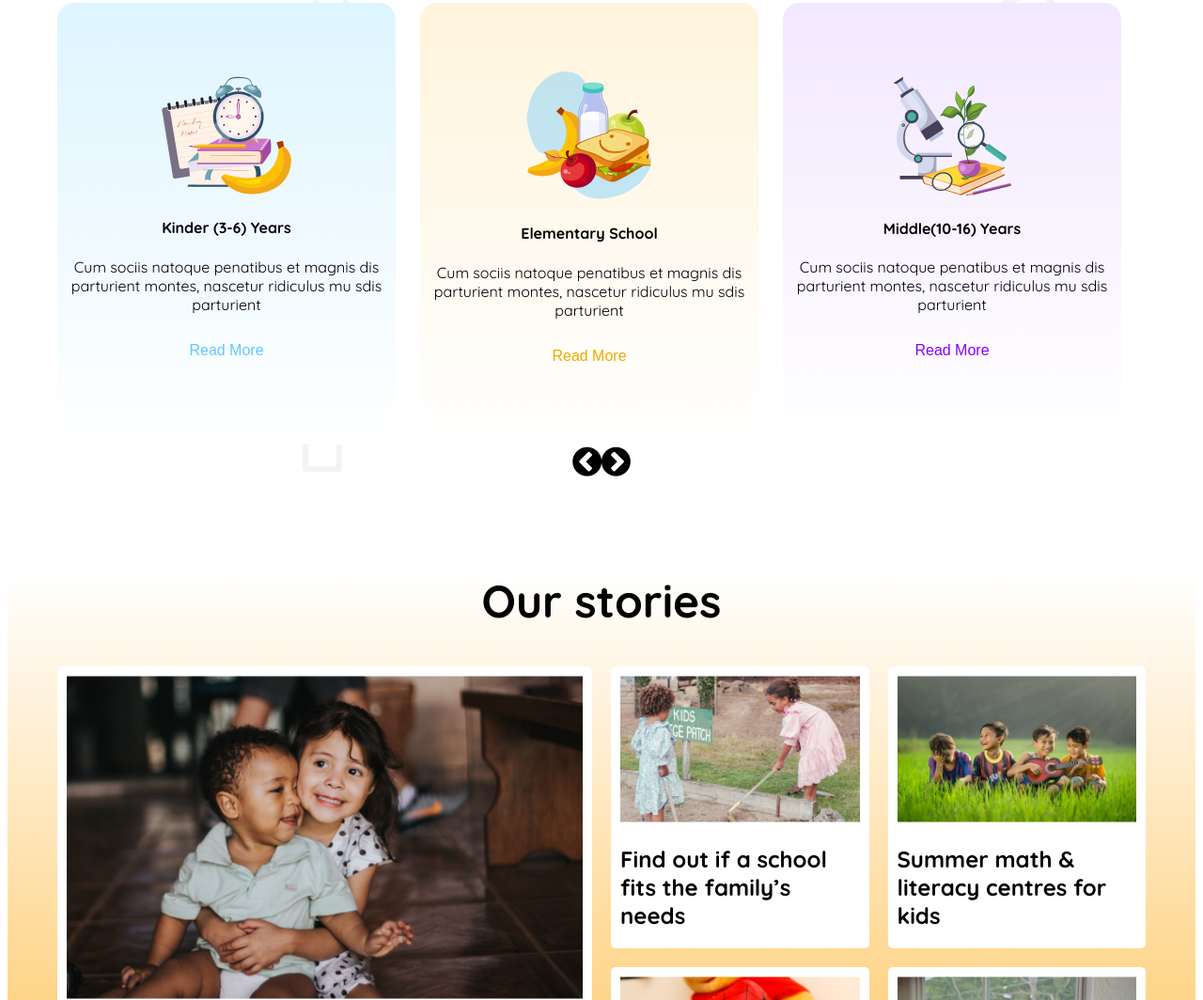
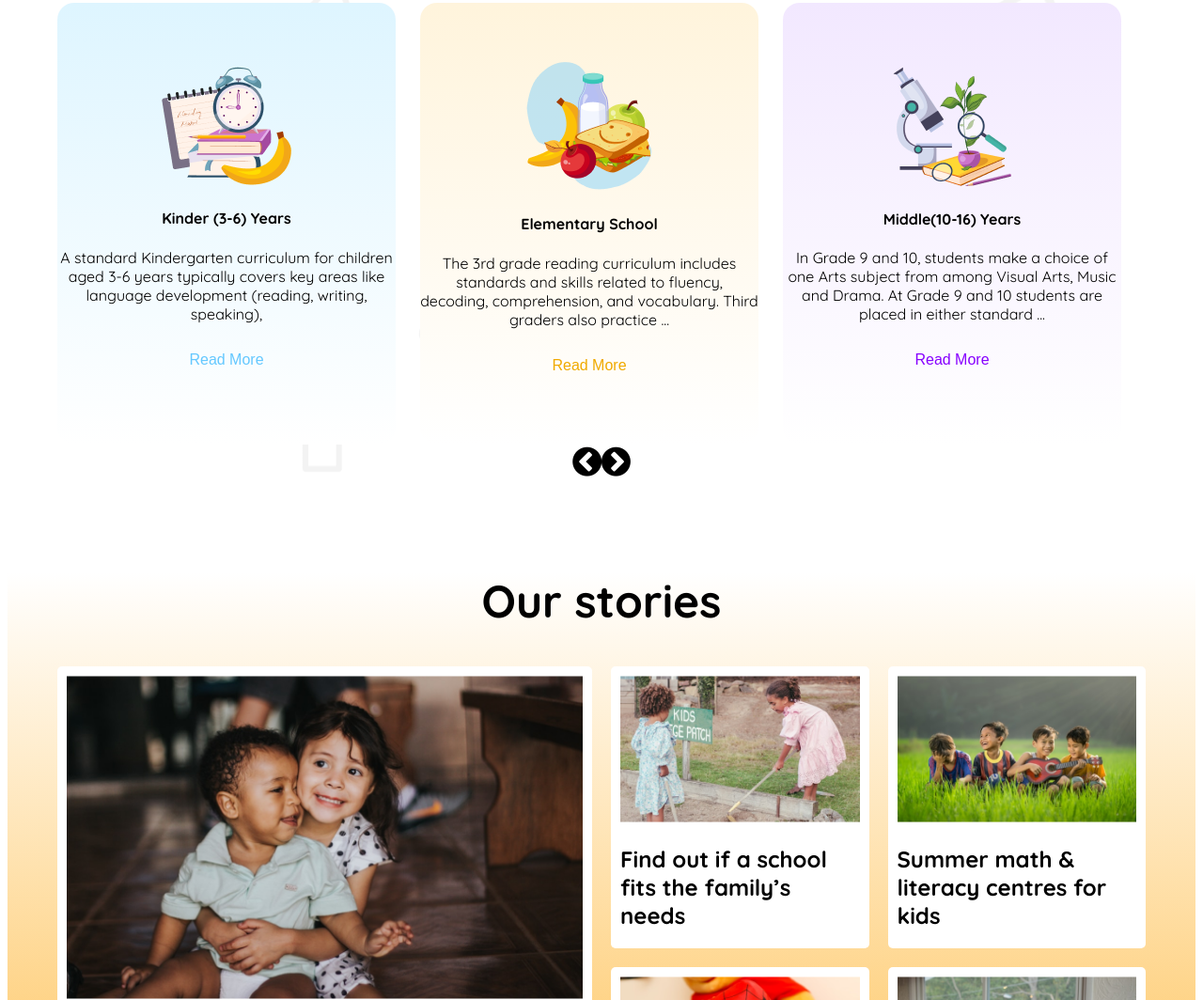
Before and after one commit to Arif-Billah/A2-Kids-School, a plain HTML site: page index.html in a window 1280 px wide. Shown: the part 840-1904 px from the top of the page at 94% size. Drawn offline with Linux system fonts and the light colour scheme.

Commit message:
removeing lorem ipsum

```diff
--- a/index.html
+++ b/index.html
@@ -58,9 +58,7 @@
                      <div>
                         <img src="assets/elementary.png" alt="" class="curd-icon">
                         <h4 class="card-title">Kinder (3-6) Years</h4>
-                        <p class="card-description">Cum sociis natoque penatibus et magnis
-                            dis parturient montes, nascetur ridiculus
-                            mu sdis parturient
+                        <p class="card-description">A standard Kindergarten curriculum for children aged 3-6 years typically covers key areas like language development (reading, writing, speaking),
                         </p>
                         <button class="card-btn card-btn-1">Read More</button>
                      </div>
@@ -71,9 +69,7 @@
                     <div>
                         <img src="assets/kinder.png" alt="" class="curd-icon">
                         <h4 class="card-title">Elementary School</h4>
-                        <p class="card-description">Cum sociis natoque penatibus et magnis
-                            dis parturient montes, nascetur ridiculus
-                            mu sdis parturient
+                        <p class="card-description">The 3rd grade reading curriculum includes standards and skills related to fluency, decoding, comprehension, and vocabulary. Third graders also practice ...
                         </p>
                         <button class="card-btn card-btn-2 ">Read More</button>
                     </div>
@@ -82,9 +78,7 @@
                     <div>
                         <img src="assets/middle.png" alt="" class="curd-icon">
                         <h4 class="card-title">Middle(10-16) Years</h4>
-                        <p class="card-description">Cum sociis natoque penatibus et magnis
-                            dis parturient montes, nascetur ridiculus
-                            mu sdis parturient
+                        <p class="card-description">In Grade 9 and 10, students make a choice of one Arts subject from among Visual Arts, Music and Drama. At Grade 9 and 10 students are placed in either standard ...
                         </p>
                         <button class="card-btn card-btn-3">Read More</button>
                     </div>
```
